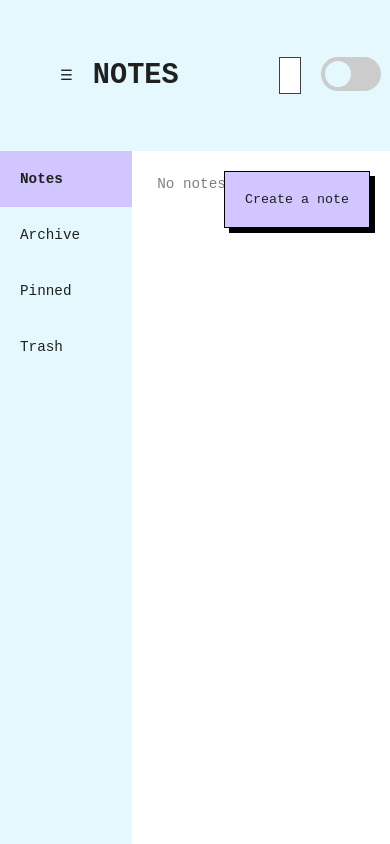
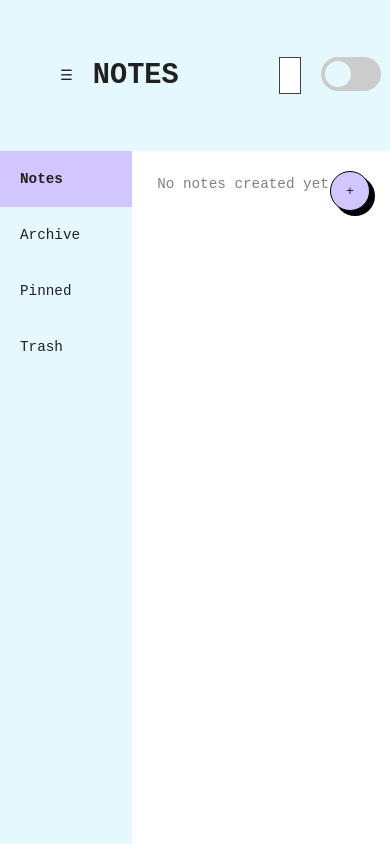
Before and after one commit to sakshikapoor/notes, a React (Create React App) app in the folder my-app/: page / in a window 390 px wide. Shown: the top 844 px of the page. Built offline with nearby package versions, Linux system fonts and the light colour scheme.

Commit message:
css changes for create note button

```diff
--- a/my-app/src/components/notes/NoteList.js
+++ b/my-app/src/components/notes/NoteList.js
@@ -39,7 +39,7 @@ const EmptyPlaceholder = ({ isSearchActive, activeTab }) => {
   return <div className="empty-notes-placeholder">{message}</div>;
 };
 
-const Notes = () => {
+const NoteList = () => {
   const selectedTab = useSelector(state => state.selectedTab);
   const notes = useSelector(state => state.notes);
   const searchTerm = useSelector(state => state.search);
@@ -107,4 +107,4 @@ const Notes = () => {
   }
 };
 
-export default Notes;
+export default NoteList;
--- a/my-app/src/components/notes/NotesContainer.css
+++ b/my-app/src/components/notes/NotesContainer.css
@@ -6,11 +6,17 @@
   cursor: pointer;
   position: absolute;
   right: 0px;
+  z-index: 1;
   margin: 20px;
   background: var(--primary-dark-color);
   color: var(--font-color);
   font-family: monospace;
 }
+
+.note-create:after {
+  content: 'Create new Note'
+}
+
 
 .full-width {
   width: 100%;
@@ -19,9 +25,10 @@
 }
 
 .notes-textarea {
-  min-width: 600px;
   padding: 10px;
   min-height: 200px;
+  width: -webkit-fill-available;
+  resize: none;
   font-family: inherit;
   margin: 5px;
   border: none;
@@ -40,7 +47,7 @@
 
 .notes-action-btn {
   padding: 10px;
-  min-width: 100px;
+  min-width: 20%;
   border: none;
   border-radius: 3px;
   color: white;
@@ -68,14 +75,18 @@
   left: 50%;
   z-index: 2;
   transform: translate(-50%, -50%);
+  width: 70%;
+  max-width: 600px;
 }
 .notes-container {
-  display: inline-grid;
+  width: 100%;
+  position: relative;
 }
 .notes-heading {
   padding: 10px;
   margin: 5px;
   border: none;
+  width: -webkit-fill-available;
   font-size: 16px;
   text-transform: capitalize;
   font-weight: 600;
@@ -89,3 +100,17 @@
 .hide-modal {
   display: none;
 }
+
+@media only screen and (max-width: 600px) {
+  .note-create {
+    border-radius: 50%;
+    height: 40px;
+    width: 40px;
+    padding: 10px;
+  }
+
+  .note-create:after {
+    content: '+';
+  }
+
+}
--- a/my-app/src/components/notes/NotesContainer.js
+++ b/my-app/src/components/notes/NotesContainer.js
@@ -2,7 +2,7 @@ import React, { useState } from "react";
 import "./NotesContainer.css";
 import { useDispatch, useSelector } from "react-redux";
 import noteActions from "../../actions/notesActions";
-import Notes from "./NoteList";
+import NoteList from "./NoteList";
 import modalActions from "../../actions/modalAction";
 import NoteCategory from "../../NoteCategory";
 import { getDate } from "../../utils";
@@ -116,7 +116,6 @@ const NotesContainer = () => {
   return (
     <div className="full-width">
       <button className="note-create" onClick={openModal}>
-        Create a note
       </button>
       <div data-theme={theme} className={"modal-container " + (modalIsOpen ? "show-modal" : "hide-modal")} >
         <div className="close" onClick={closeModal}>
@@ -143,7 +142,7 @@ const NotesContainer = () => {
           {trashOrDeleteButton}
         </div>
       </div>
-      <Notes />
+      <NoteList />
     </div>
   );
 };
```
